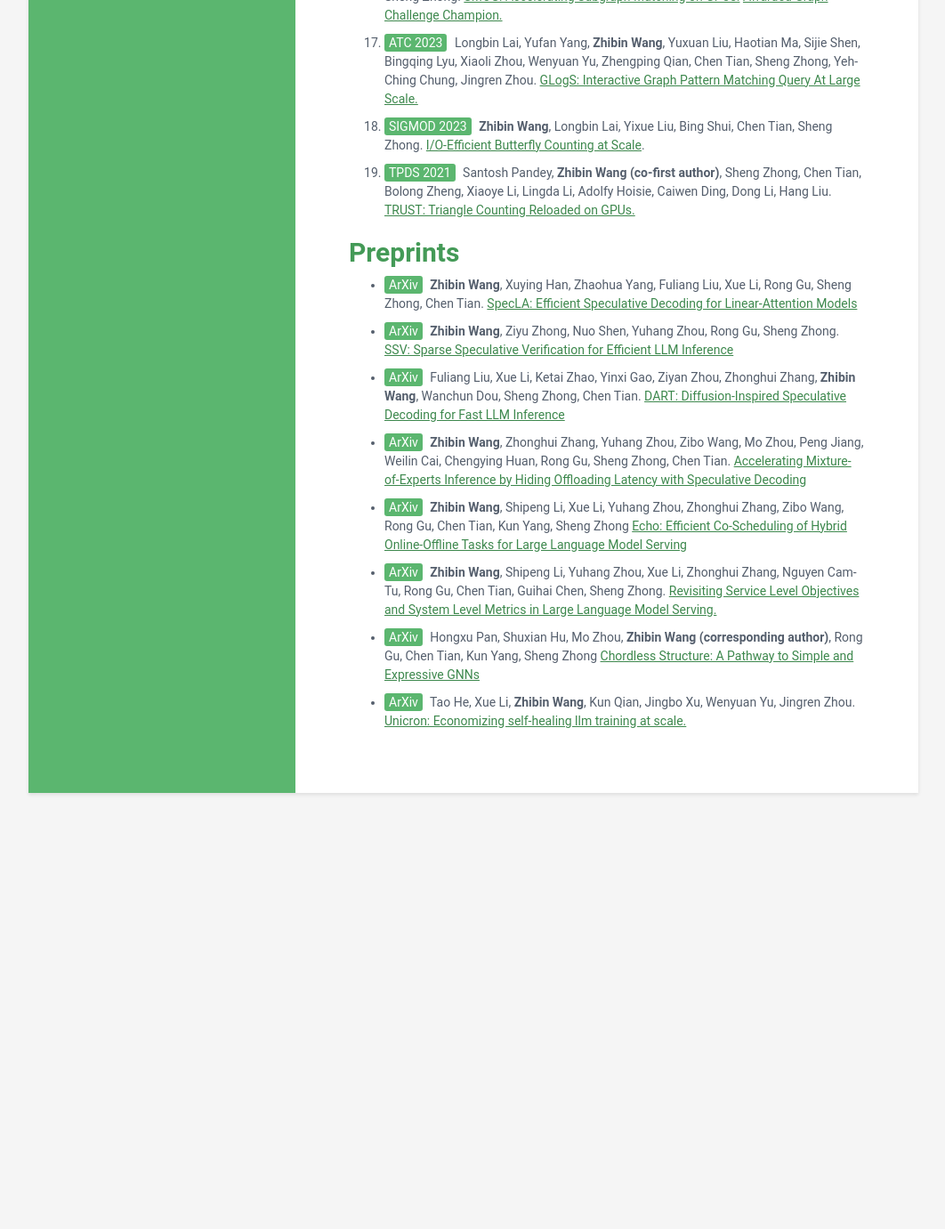
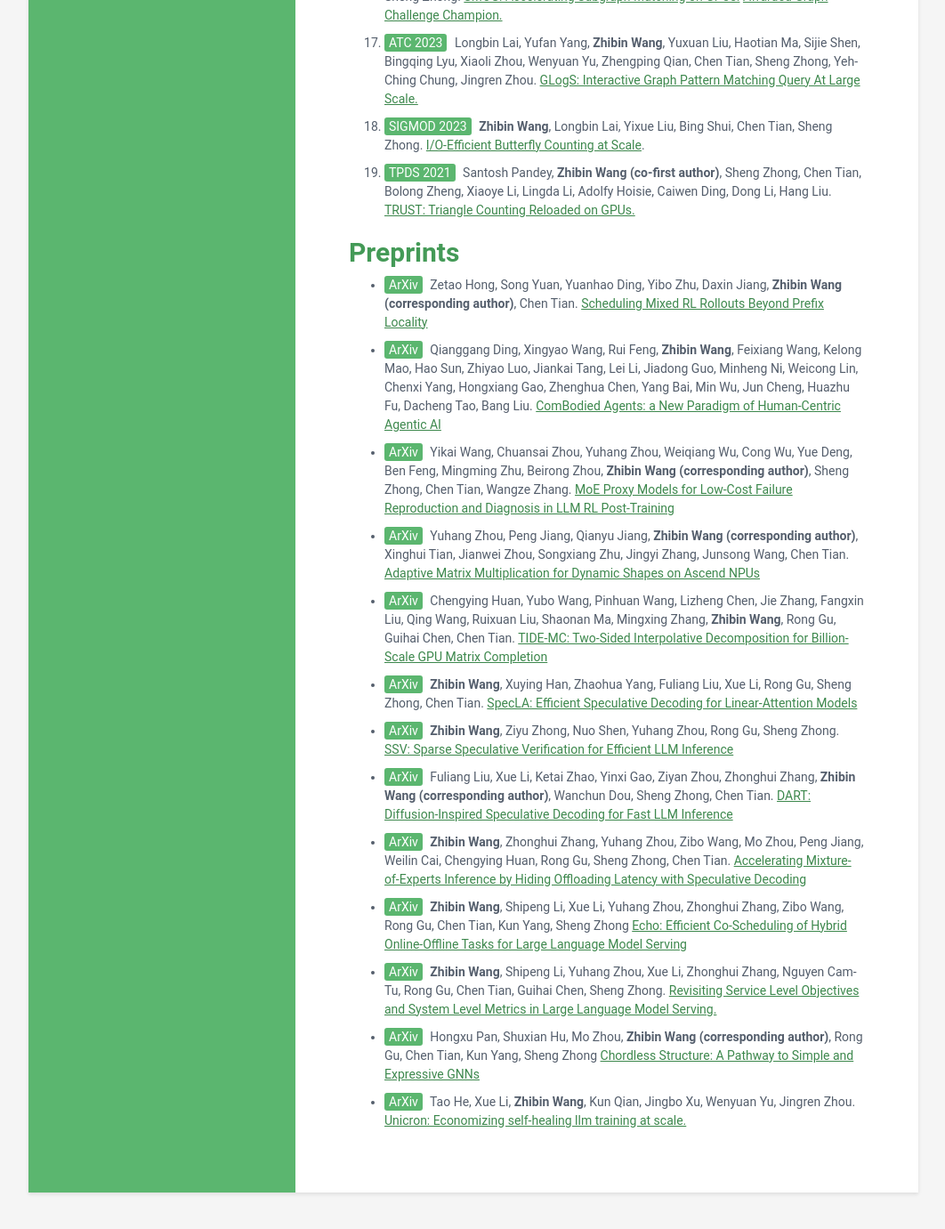
Before and after one commit to wzbxpy/wzbxpy.github.io, a Jekyll site: the page built from publication.md, in a window 1280 px wide and 1400 px high, scrolled down 1450 px. Shown: the top 1381 px of the window at 89% size, without its empty margins (108-1170 px from the left). Built offline with Jekyll 4.4.1, drawn with Linux system fonts in a browser that asks for light colours; our own code applies the rules of GitHub Pages for plain Markdown files; before the commit the page ends 2401 px from its top, so only the background shows below that.

Commit message:
update pub

```diff
--- a/publication.md
+++ b/publication.md
@@ -82,13 +82,28 @@
 
 ## Preprints
 
+  - <span class="conference">ArXiv</span> Zetao Hong, Song Yuan, Yuanhao Ding, Yibo Zhu, Daxin Jiang, __Zhibin Wang (corresponding author)__, Chen Tian.
+    [Scheduling Mixed RL Rollouts Beyond Prefix Locality](paper/ArXiv26-Zetao-MISA-T.pdf)
+
+  - <span class="conference">ArXiv</span> Qianggang Ding, Xingyao Wang, Rui Feng, __Zhibin Wang__, Feixiang Wang, Kelong Mao, Hao Sun, Zhiyao Luo, Jiankai Tang, Lei Li, Jiadong Guo, Minheng Ni, Weicong Lin, Chenxi Yang, Hongxiang Gao, Zhenghua Chen, Yang Bai, Min Wu, Jun Cheng, Huazhu Fu, Dacheng Tao, Bang Liu.
+    [ComBodied Agents: a New Paradigm of Human-Centric Agentic AI](paper/ArXiv26-Qianggang-ComBodied.pdf)
+
+  - <span class="conference">ArXiv</span> Yikai Wang, Chuansai Zhou, Yuhang Zhou, Weiqiang Wu, Cong Wu, Yue Deng, Ben Feng, Mingming Zhu, Beirong Zhou, __Zhibin Wang (corresponding author)__, Sheng Zhong, Chen Tian, Wangze Zhang.
+    [MoE Proxy Models for Low-Cost Failure Reproduction and Diagnosis in LLM RL Post-Training](paper/ArXiv26-Yikai-MoEProxy.pdf)
+
+  - <span class="conference">ArXiv</span> Yuhang Zhou, Peng Jiang, Qianyu Jiang, __Zhibin Wang (corresponding author)__, Xinghui Tian, Jianwei Zhou, Songxiang Zhu, Jingyi Zhang, Junsong Wang, Chen Tian.
+    [Adaptive Matrix Multiplication for Dynamic Shapes on Ascend NPUs](paper/ArXiv26-Yuhang-AdaptCore.pdf)
+
+  - <span class="conference">ArXiv</span> Chengying Huan, Yubo Wang, Pinhuan Wang, Lizheng Chen, Jie Zhang, Fangxin Liu, Qing Wang, Ruixuan Liu, Shaonan Ma, Mingxing Zhang, __Zhibin Wang__, Rong Gu, Guihai Chen, Chen Tian.
+    [TIDE-MC: Two-Sided Interpolative Decomposition for Billion-Scale GPU Matrix Completion](paper/ArXiv26-Chengying-TIDE-MC.pdf)
+
   - <span class="conference">ArXiv</span> __Zhibin Wang__, Xuying Han, Zhaohua Yang, Fuliang Liu, Xue Li, Rong Gu, Sheng Zhong, Chen Tian.
     [SpecLA: Efficient Speculative Decoding for Linear-Attention Models](paper/ArXiv26-Zhibin-SpecLA.pdf)
 
   - <span class="conference">ArXiv</span> __Zhibin Wang__, Ziyu Zhong, Nuo Shen, Yuhang Zhou, Rong Gu, Sheng Zhong.
     [SSV: Sparse Speculative Verification for Efficient LLM Inference](paper/ArXiv26-Zhibin-SSV.pdf)
 
-  - <span class="conference">ArXiv</span> Fuliang Liu, Xue Li, Ketai Zhao, Yinxi Gao, Ziyan Zhou, Zhonghui Zhang, __Zhibin Wang__, Wanchun Dou, Sheng Zhong, Chen Tian.
+  - <span class="conference">ArXiv</span> Fuliang Liu, Xue Li, Ketai Zhao, Yinxi Gao, Ziyan Zhou, Zhonghui Zhang, __Zhibin Wang (corresponding author)__, Wanchun Dou, Sheng Zhong, Chen Tian.
     [DART: Diffusion-Inspired Speculative Decoding for Fast LLM Inference](paper/ArXiv26-Fuliang-DART.pdf)
 
   - <span class="conference">ArXiv</span> __Zhibin Wang__, Zhonghui Zhang, Yuhang Zhou, Zibo Wang, Mo Zhou, Peng Jiang, Weilin Cai, Chengying Huan, Rong Gu, Sheng Zhong, Chen Tian.
```
Also changed, not shown: 5 other files.
